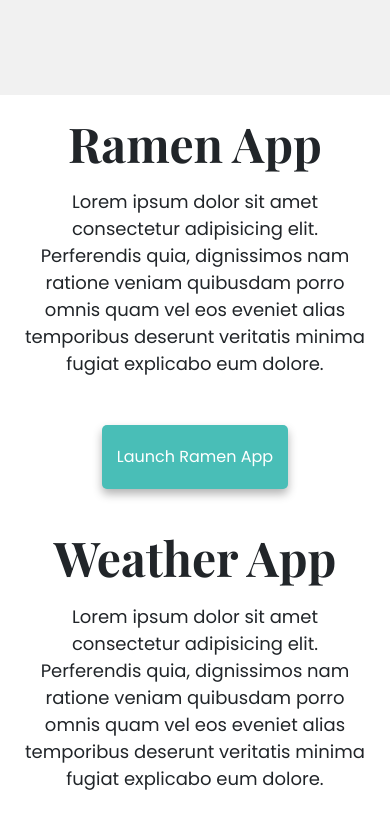
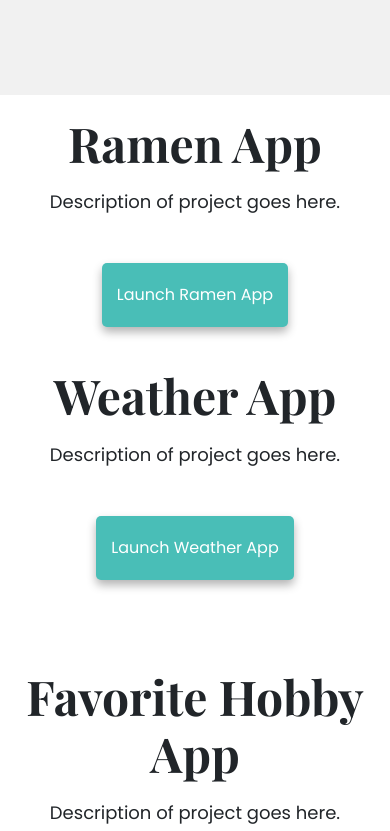
Before and after one commit to soybella/SheCodes-Portfolio-Project, a plain HTML site: page index.html in a window 390 px wide. Shown: the part 713-1544 px from the top of the page. Drawn offline with nearby package versions, Linux system fonts and the light colour scheme.

Commit message:
Updated index.html with responsive elements

```diff
--- a/index.html
+++ b/index.html
@@ -97,21 +97,16 @@
     </div>
     <div class="container">
       <div class="row">
-        <div class="col-sm-6 d-none d-sm-block container-bg">
+        <div class="col-sm-6 d-none d-md-block container-bg">
           <img
             src="/images/ramen-project.png"
             class="img-fluid portfolio-image"
             alt="Ramen Project Screenshot"
           />
         </div>
-        <div class="col-sm-6">
+        <div class="col-sm-6 project-description">
           <h2 class="mb-3">Ramen App</h2>
-          <p class="">
-            Lorem ipsum dolor sit amet consectetur adipisicing elit. Perferendis
-            quia, dignissimos nam ratione veniam quibusdam porro omnis quam vel
-            eos eveniet alias temporibus deserunt veritatis minima fugiat
-            explicabo eum dolore.
-          </p>
+          <p class="">Description of project goes here.</p>
           <div class="mt-5">
             <a href="#" class="project-app-link" title="Ramen Project Website"
               >Launch Ramen App</a
@@ -122,21 +117,16 @@
     </div>
     <div class="container">
       <div class="row">
-        <div class="col-sm-6">
+        <div class="col-sm-6 project-description">
           <h2 class="mb-3">Weather App</h2>
-          <p class="">
-            Lorem ipsum dolor sit amet consectetur adipisicing elit. Perferendis
-            quia, dignissimos nam ratione veniam quibusdam porro omnis quam vel
-            eos eveniet alias temporibus deserunt veritatis minima fugiat
-            explicabo eum dolore.
-          </p>
+          <p class="">Description of project goes here.</p>
           <div class="mt-5">
             <a href="#" class="project-app-link" title="Weather App Website"
               >Launch Weather App</a
             >
           </div>
         </div>
-        <div class="col-sm-6 mt-5 d-none d-sm-block container-bg">
+        <div class="col-sm-6 d-none d-md-block container-bg">
           <img
             src="/images/weather-app-project.png"
             class="img-fluid portfolio-image"
@@ -147,21 +137,16 @@
     </div>
     <div class="container">
       <div class="row mt-5">
-        <div class="col-sm-6 d-none d-sm-block container-bg">
+        <div class="col-sm-6 d-none d-md-block container-bg">
           <img
             src="/images/hobby-project.png"
             class="img-fluid portfolio-image"
             alt="Favorite Hobby Project Screenshot"
           />
         </div>
-        <div class="col-sm-6">
+        <div class="col-sm-6 project-description">
           <h2 class="mb-3">Favorite Hobby App</h2>
-          <p class="">
-            Lorem ipsum dolor sit amet consectetur adipisicing elit. Perferendis
-            quia, dignissimos nam ratione veniam quibusdam porro omnis quam vel
-            eos eveniet alias temporibus deserunt veritatis minima fugiat
-            explicabo eum dolore.
-          </p>
+          <p class="">Description of project goes here.</p>
           <div class="mt-5">
             <a href="#" class="project-app-link" title="Favorite Hobby Website"
               >Launch Favorite Hobby App</a
```
